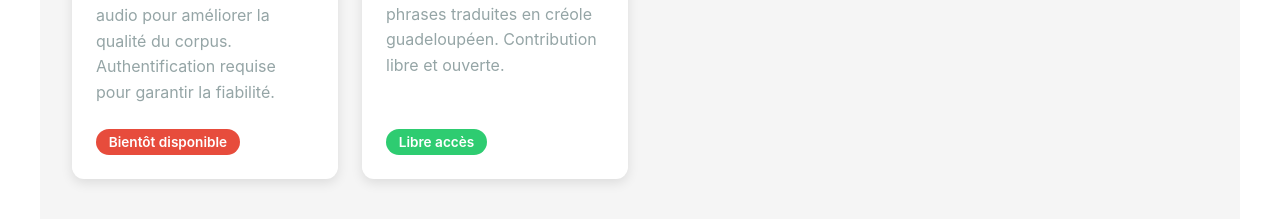
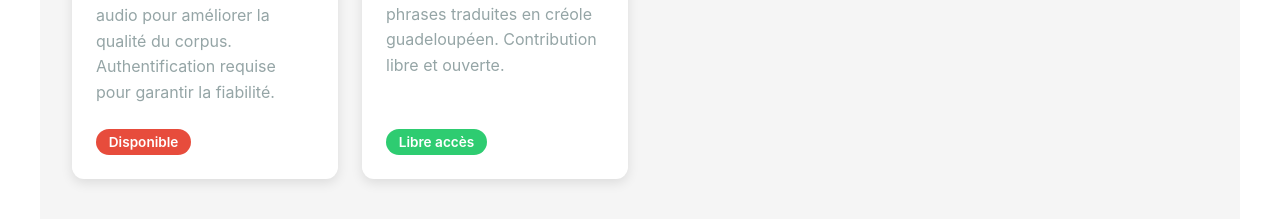
Before and after one commit to Brdcie/potomitan-landing, a React (Vite) app: page / in a window 1280 px wide. Shown: the part 1609-1828 px from the top of the page. Built offline with nearby package versions, Linux system fonts and the light colour scheme.

Commit message:
remise en ligne

```diff
--- a/src/components/Applications.jsx
+++ b/src/components/Applications.jsx
@@ -52,8 +52,8 @@ const Applications = () => {
         </div>
       ),
       iconBg: 'transparent',
-      link: 'https://potomitan.io/',
-      badge: { text: 'Bientôt disponible', type: 'auth' }
+      link: 'https://app.potomitan.io/contribuer',
+      badge: { text: 'Disponible', type: 'auth' }
     },
     {
       title: 'VwaKréyòl',
```
